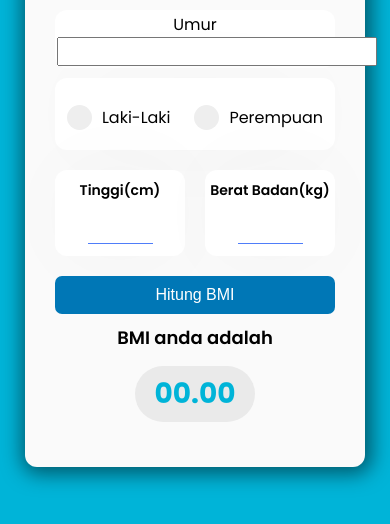
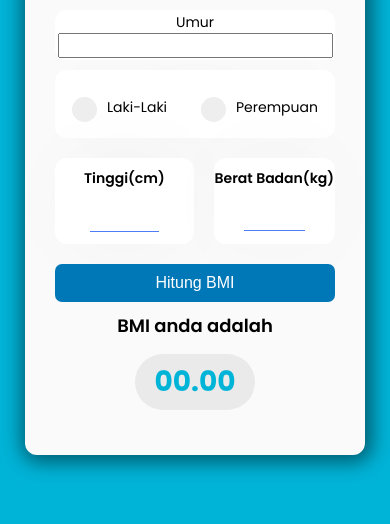
Before and after one commit to wil17/BMI-Kalkulator, a plain HTML site: page index.html in a window 390 px wide. Shown: the part 102-626 px from the top of the page. Drawn offline with Linux system fonts and the light colour scheme.

Commit message:
fix responsive

```diff
--- a/style.css
+++ b/style.css
@@ -305,13 +305,17 @@ border: 2px solid red;
     }
 
     .gender .container {
-      font-size: 16px;
+      font-size: 14px;
     }
 
 
     .input label {
 
-        font-size: 16px;
+        font-size: 14px;
+    }
+
+    .input .text-input#age {
+      font-size: 14px;
     }
 
     .inputH label, .inputW label {
@@ -324,7 +328,7 @@ border: 2px solid red;
     }
 
     .input .inputH input, .inputW input{
-        font-size: 16px;
+        font-size: 14px;
     }
 
 
```
